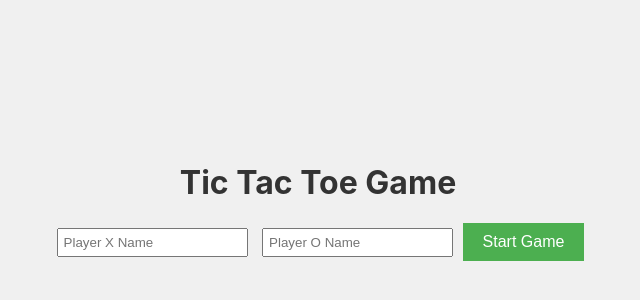
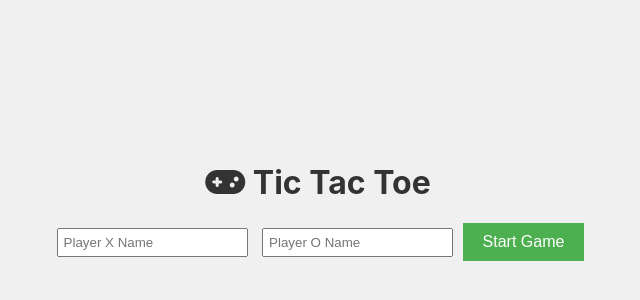
Before and after one commit to Vick606/tic-tac-toe, a plain HTML site: page index.html in a window 1280 px wide. Shown: the part 188-488 px from the top of the page, without its empty margins (322-962 px from the left). Drawn offline with Linux system fonts and the light colour scheme.

Commit message:
Added game frame

```diff
--- a/index.html
+++ b/index.html
@@ -8,9 +8,10 @@
     <link rel="stylesheet" href="https://cdnjs.cloudflare.com/ajax/libs/font-awesome/6.0.0-beta3/css/all.min.css">
 </head>
 <body>
+    <div class="game-frame">
     <div class="container">
-        <h1>Tic Tac Toe Game</h1>
-        <div id="player-setup" class="player-setup">
+        <h1><i class="fas fa-gamepad"></i> Tic Tac Toe</h1>
+            <div id="player-setup" class="player-setup">
             <input type="text" id="player1-name" placeholder="Player X Name">
             <input type="text" id="player2-name" placeholder="Player O Name">
             <button id="start-btn">Start Game</button>
```
